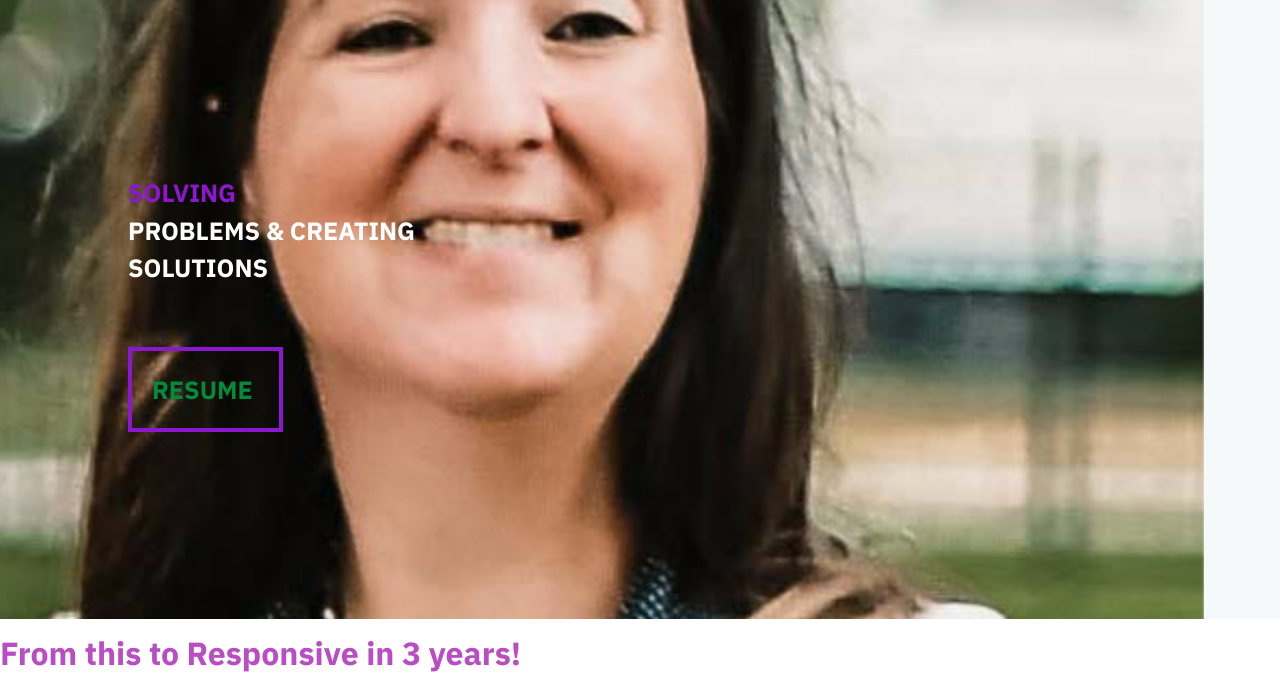
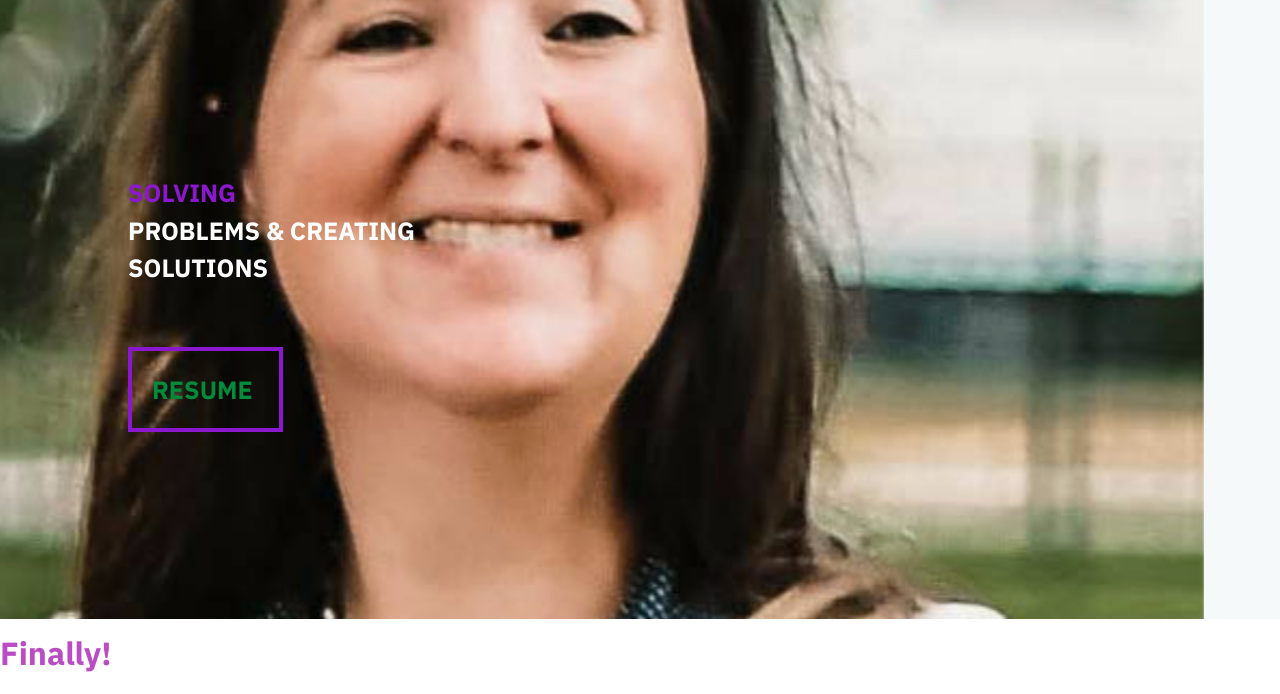
Before and after one commit to Web-Dev-Queen/EmilyFellRealPortfolio, a website: page index.html in a window 1280 px wide. Shown: the part 106-800 px from the top of the page. Drawn offline with Linux system fonts and the light colour scheme.

Commit message:
Changed heading on project a

```diff
--- a/index.html
+++ b/index.html
@@ -100,7 +100,7 @@
                     <div class="project-item">
                         <div class="from-this-to-responsive-in-3-years">
                             <div class="text-container">
-                                <h2 class="name">From this to Responsive in 3 years!</h2>
+                                <h2 class="name">Finally!</h2>
                                     <div class="content">
                                     <p>
                                         My coding bootcamp extravaganza.
```
